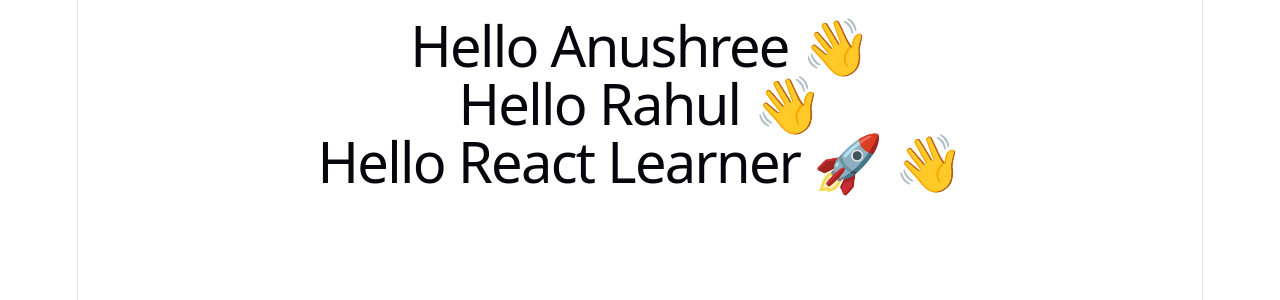
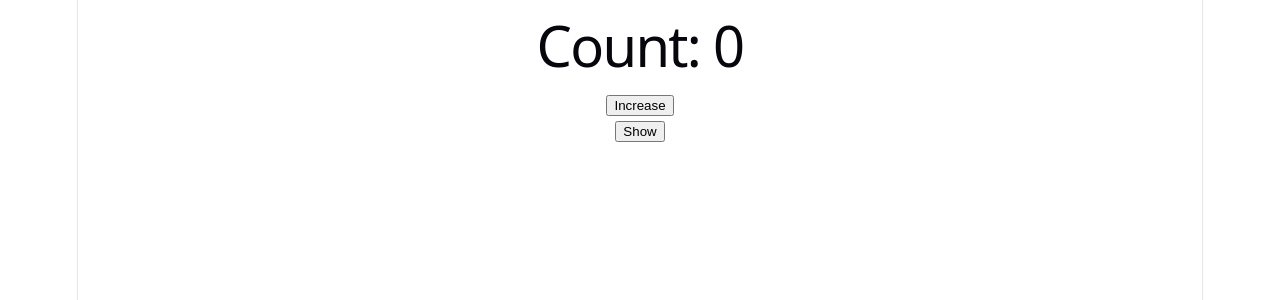
Before and after one commit to ANUSHREE-123-S/web-dev-learning, a React (Vite) app: page / in a window 1280 px wide. Shown: the top 300 px of the page. Built offline with nearby package versions, Linux system fonts and the light colour scheme.

Commit message:
React Day 2 - useState practice

```diff
--- a/src/App.jsx
+++ b/src/App.jsx
@@ -1,13 +1,15 @@
-function Hello({ name }) {
-  return <h1>Hello {name} 👋</h1>;
-}
+import Counter from "./Counter";
+import Toggle from "./Toggle";
 
 function App() {
+
   return (
     <div>
-      <Hello name="Anushree" />
-      <Hello name="Rahul" />
-      <Hello name="React Learner 🚀" />
+
+      <Counter />
+
+      <Toggle />
+
     </div>
   );
 }
--- /dev/null
+++ b/src/Counter.jsx
@@ -0,0 +1,20 @@
+import { useState } from "react";
+
+function Counter() {
+
+  const [count, setCount] = useState(0);
+
+  return (
+    <div>
+
+      <h1>Count: {count}</h1>
+
+      <button onClick={() => setCount(count + 1)}>
+        Increase
+      </button>
+
+    </div>
+  );
+}
+
+export default Counter;
--- /dev/null
+++ b/src/Toggle.jsx
@@ -0,0 +1,20 @@
+import { useState } from "react";
+
+function Toggle() {
+
+  const [show, setShow] = useState(false);
+
+  return (
+    <div>
+
+      <button onClick={() => setShow(!show)}>
+        {show ? "Hide" : "Show"}
+      </button>
+
+      {show && <h1>Welcome Anushree</h1>}
+
+    </div>
+  );
+}
+
+export default Toggle;
```
